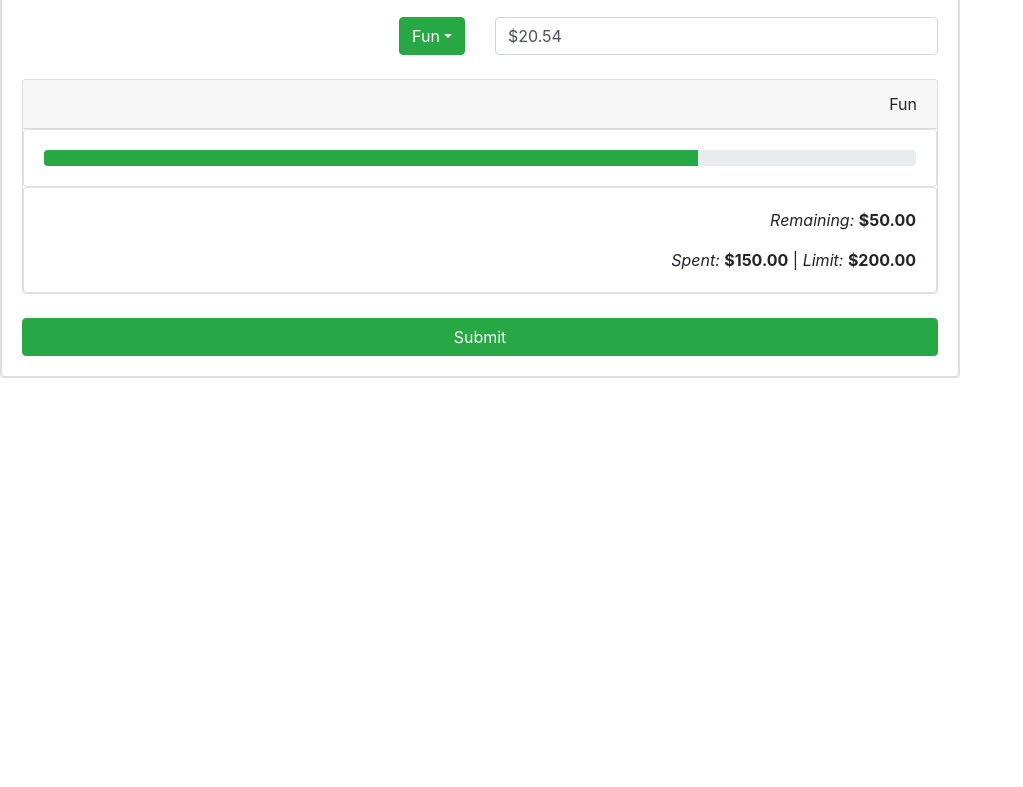
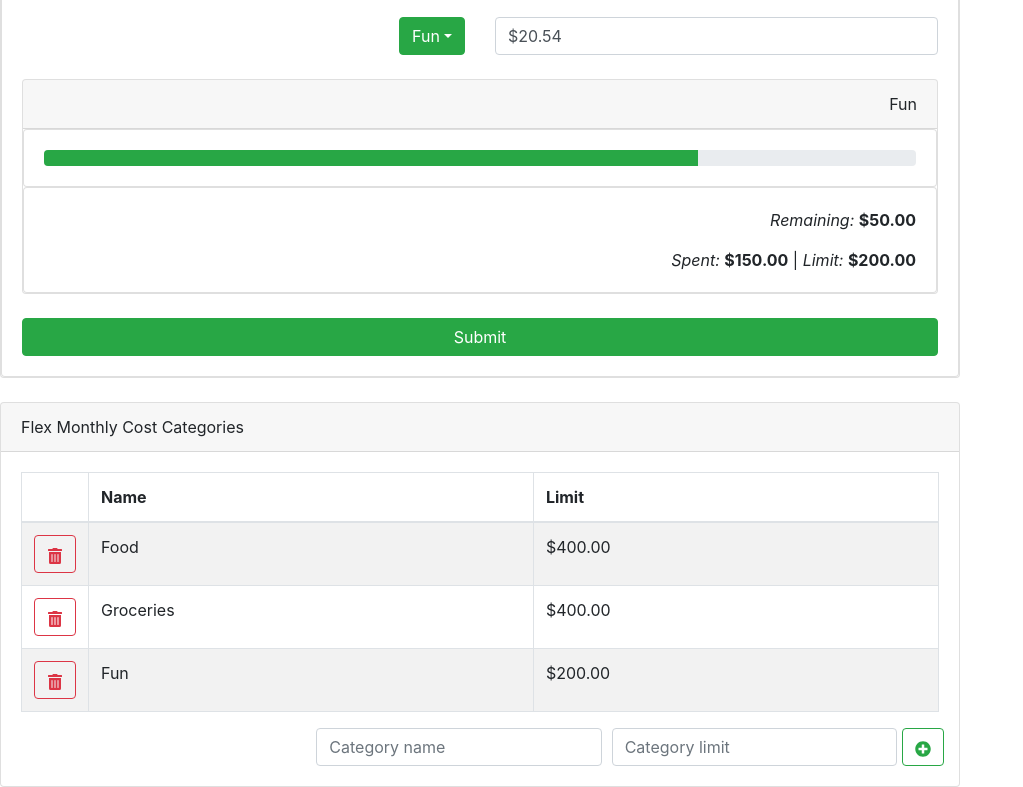
Before and after one commit to philipwilsonchang/yanb, a React (Create React App) app in the folder web/: page / in a window 1280 px wide. Shown: the part 857-1644 px from the top of the page, without its empty margins (0-1023 px from the left). Before the commit the page ends 1235 px from the top, so only its background shows below. Built offline with nearby package versions, Linux system fonts and the light colour scheme.

Commit message:
Add FlexCategoryList component and skeleton container

```diff
--- a/web/src/App.tsx
+++ b/web/src/App.tsx
@@ -2,6 +2,7 @@ import React from 'react';
 
 import CategoryDisplay from './components/CategoryDisplay';
 import FixedSpendingList, { Cost } from './components/FixedSpendingList';
+import FlexCategoryList, { FlexCategory } from './components/FlexCategoryList';
 import IncomeInput from './components/IncomeInput';
 import SpendingAdder from './components/SpendingAdder';
 
@@ -18,6 +19,12 @@ const testCategories = [
   'Food',
   'Groceries',
   'Fun'
+];
+
+const testFlexCategories: FlexCategory[] = [
+  {name: 'Food', limit: 400 },
+  {name: 'Groceries', limit: 400},
+  {name: 'Fun', limit: 200}
 ];
 
 const App: React.FC = () => {
@@ -46,6 +53,16 @@ const App: React.FC = () => {
       changeAmount={(amt) => console.log("Change amount:", amt)}
       submitFunc={() => console.log("SUBMIT")}
     />
+    <br />
+    <FlexCategoryList
+      categories={testFlexCategories}
+      newName={'Tax'}
+      newLimit={150.45}
+      changeNewName={(name) => console.log("CHANGE NAME:", name)}
+      changeNewLimit={(limit) => console.log("CHANGE AMOUNT:", limit)}
+      removeCategory={(name) => console.log("REMOVE", name)}
+      submitCategory={() => console.log("SUBMIT CATEGORY")}
+     />
     </div>
   );
 }
--- /dev/null
+++ b/web/src/components/FlexCategoryList.tsx
@@ -0,0 +1,73 @@
+import React from 'react';
+
+import { FormControl, FormControlProps } from 'react-bootstrap';
+import Button from 'react-bootstrap/Button';
+import Card from 'react-bootstrap/Card';
+import Col from 'react-bootstrap/Col';
+import Form from 'react-bootstrap/Form';
+import Table from 'react-bootstrap/Table';
+import { FaPlusCircle, FaTrashAlt } from "react-icons/fa";
+
+export type FlexCategory = {
+	name: string,
+	limit: number
+};
+
+interface IFlexCategoryListProps {
+	categories: FlexCategory[],
+	newName: string,
+	newLimit: number,
+	changeNewName(name: string): void,
+	changeNewLimit(amount: number): void,
+	removeCategory(name: string): void,
+	submitCategory(): void
+};
+
+const FlexCategoryList: React.FC<IFlexCategoryListProps> = ({ categories, newName, newLimit, changeNewName, changeNewLimit, removeCategory, submitCategory }) => {
+	return (
+		<Card>
+			<Card.Header>Flex Monthly Cost Categories</Card.Header>
+			<Card.Body>
+			<Table striped bordered hover>
+			  <thead>
+			    <tr>
+			      <th></th>
+			      <th>Name</th>
+			      <th>Limit</th>
+			    </tr>
+			  </thead>
+			  <tbody>
+			  	{categories.map(category =>
+			  		(<tr key={category.name}>
+				      <td style={{ textAlign: 'center', width: '25px' }}>
+				      	<Button variant="outline-danger" onClick={() => removeCategory(category.name)}>
+				      		<FaTrashAlt />
+				      	</Button>
+				      </td>
+				      <td>{category.name}</td>
+				      <td>${category.limit.toFixed(2)}</td>
+			    	</tr>)
+			  	)}
+			  </tbody>
+			</Table>
+			<Form>
+			    <Form.Row>
+			    	<Col>
+			      	</Col>
+				    <Col>
+				        <Form.Control placeholder="Category name" onChange={(e: React.FormEvent<FormControlProps & FormControl>) => changeNewName(e.currentTarget.value as string)}/>
+				    </Col>
+				    <Col>
+				        <Form.Control placeholder="Category limit" onChange={(e: React.FormEvent<FormControlProps & FormControl>) => changeNewLimit(parseFloat(e.currentTarget.value as string))}/>
+				    </Col>
+				    <Button variant="outline-success" onClick={submitCategory}>
+			      		<FaPlusCircle />
+			      	</Button>
+			    </Form.Row>
+			</Form>
+			</Card.Body>
+		</Card>
+	);
+};
+
+export default FlexCategoryList;
--- a/web/src/components/IncomeInput.tsx
+++ b/web/src/components/IncomeInput.tsx
@@ -19,7 +19,7 @@ export enum IncomeInterval {
 	Biweekly = "Biweekly",
 	Semimonthly = "Semi-monthly",
 	Monthly = "Monthly"
-}
+};
 
 const IncomeInput: React.FC<IIncomeInputProps> = ({ income, interval, changeIncome, changeInterval }) => {
 	return (
--- a/web/src/components/SpendingAdder.tsx
+++ b/web/src/components/SpendingAdder.tsx
@@ -34,7 +34,7 @@ const SpendingAdder: React.FC<ISpendingAdderProps> = ({ categories, selectedCate
 						    </Dropdown.Toggle>
 						    <Dropdown.Menu>
 						    	{categories.map(cat => (
-						    		<Dropdown.Item eventKey={cat}>{cat}</Dropdown.Item>
+						    		<Dropdown.Item key={cat} eventKey={cat}>{cat}</Dropdown.Item>
 						    	))}
 						    </Dropdown.Menu>
 						</Dropdown>
```
Also changed, not shown: web/src/containers/FlexCategoryListContainer.tsx (added, +7 -0 lines).
